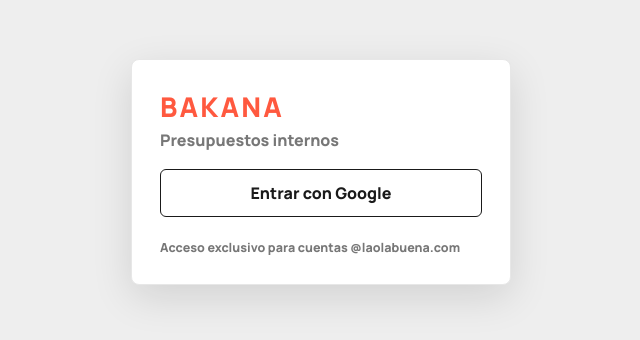
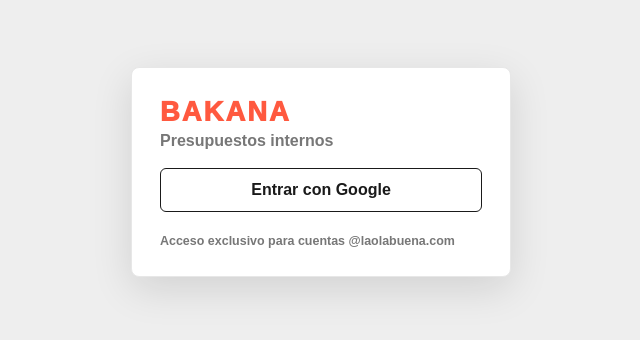
Before and after one commit to isravg22/Bakana, a Next.js app: page /login in a window 1280 px wide. Shown: the part 228-568 px from the top of the page, without its empty margins (319-959 px from the left). Built offline with nearby package versions, Linux system fonts and the light colour scheme.

Commit message:
Prepare Next app for Vercel deploy

```diff
--- a/app/layout.tsx
+++ b/app/layout.tsx
@@ -1,11 +1,5 @@
 import type { Metadata } from "next";
-import { Manrope } from "next/font/google";
 import "./globals.css";
-
-const manrope = Manrope({
-  subsets: ["latin"],
-  display: "swap",
-});
 
 export const metadata: Metadata = {
   title: "Bakana Presupuestos",
@@ -14,7 +8,7 @@ export const metadata: Metadata = {
 
 export default function RootLayout({ children }: { children: React.ReactNode }) {
   return (
-    <html lang="es" className={manrope.className}>
+    <html lang="es">
       <body>{children}</body>
     </html>
   );
--- /dev/null
+++ b/app/login/LoginPanel.tsx
@@ -0,0 +1,32 @@
+"use client";
+
+import { useSearchParams } from "next/navigation";
+
+const errorMessages: Record<string, string> = {
+  config: "Faltan variables de entorno para activar el login.",
+  domain: "Solo pueden entrar cuentas de laolabuena.com.",
+  google: "Google no pudo completar el inicio de sesion.",
+  state: "La sesion de login ha caducado. Intentalo de nuevo."
+};
+
+export function LoginPanel() {
+  const searchParams = useSearchParams();
+  const errorKey = searchParams.get("error");
+  const error = errorKey ? errorMessages[errorKey] : "";
+
+  return (
+    <main className="login-page">
+      <section className="login-panel">
+        <div>
+          <div className="brand">BAKANA</div>
+          <p>Presupuestos internos</p>
+        </div>
+        <a className="google-login" href="/api/auth/login">
+          Entrar con Google
+        </a>
+        {error && <p className="login-error">{error}</p>}
+        <p className="login-note">Acceso exclusivo para cuentas @laolabuena.com</p>
+      </section>
+    </main>
+  );
+}
--- a/app/login/page.tsx
+++ b/app/login/page.tsx
@@ -1,31 +1,10 @@
-const errorMessages: Record<string, string> = {
-  config: "Faltan variables de entorno para activar el login.",
-  domain: "Solo pueden entrar cuentas de laolabuena.com.",
-  google: "Google no pudo completar el inicio de sesion.",
-  state: "La sesion de login ha caducado. Intentalo de nuevo."
-};
+import { Suspense } from "react";
+import { LoginPanel } from "./LoginPanel";
 
-type Props = {
-  searchParams?: Promise<{ error?: string }>;
-};
-
-export default async function LoginPage({ searchParams }: Props) {
-  const params = await searchParams;
-  const error = params?.error ? errorMessages[params.error] : "";
-
+export default function LoginPage() {
   return (
-    <main className="login-page">
-      <section className="login-panel">
-        <div>
-          <div className="brand">BAKANA</div>
-          <p>Presupuestos internos</p>
-        </div>
-        <a className="google-login" href="/api/auth/login">
-          Entrar con Google
-        </a>
-        {error && <p className="login-error">{error}</p>}
-        <p className="login-note">Acceso exclusivo para cuentas @laolabuena.com</p>
-      </section>
-    </main>
+    <Suspense>
+      <LoginPanel />
+    </Suspense>
   );
 }
--- a/next.config.mjs
+++ b/next.config.mjs
@@ -6,6 +6,7 @@ const repoName = "Bakana";
 /** @type {import('next').NextConfig} */
 const nextConfig = {
   output: isGithubPages ? "export" : undefined,
+  pageExtensions: isGithubPages ? ["tsx", "jsx"] : ["tsx", "ts", "jsx", "js"],
   outputFileTracingRoot: path.resolve("."),
   basePath: isGithubPages ? `/${repoName}` : undefined,
   assetPrefix: isGithubPages ? `/${repoName}/` : undefined,
```
